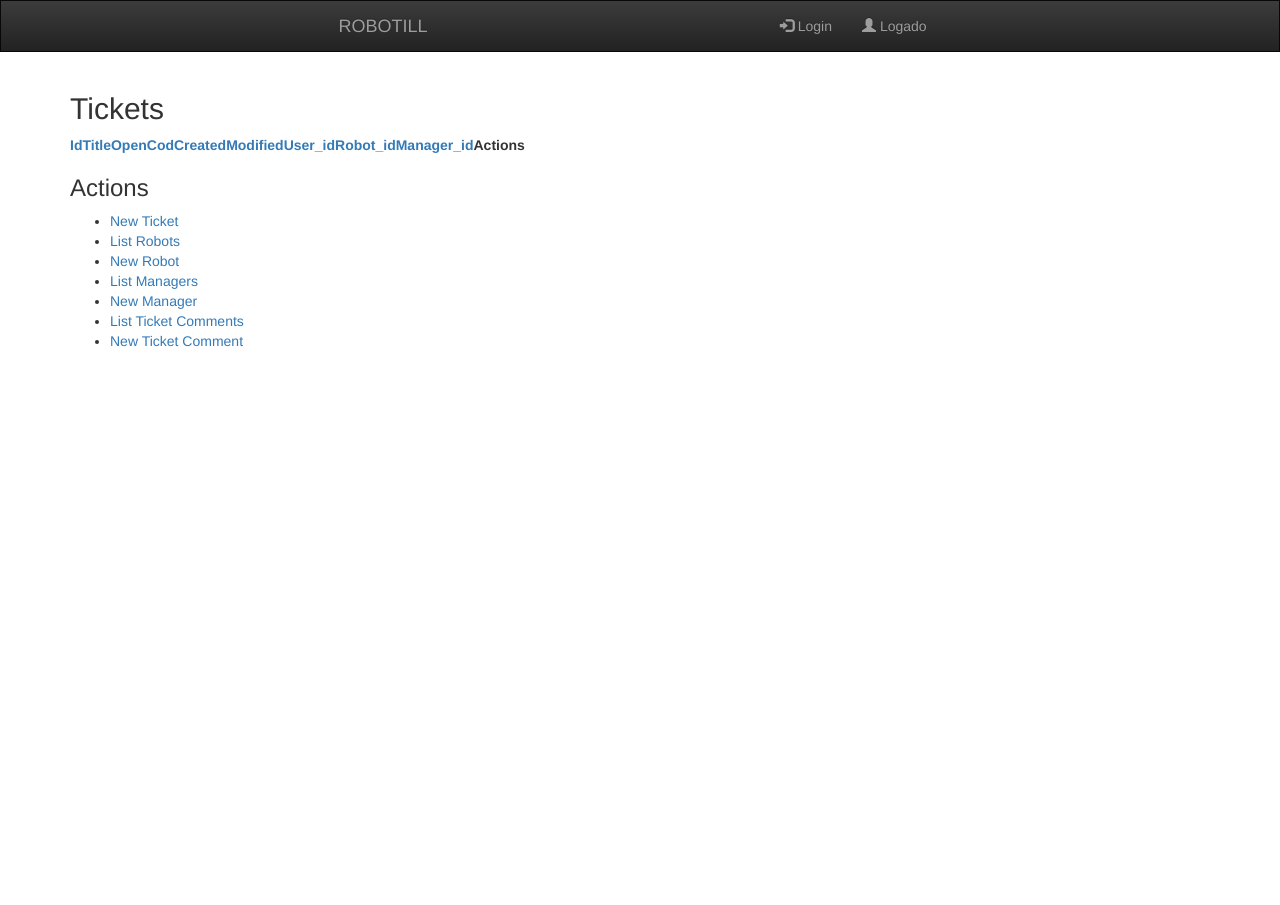
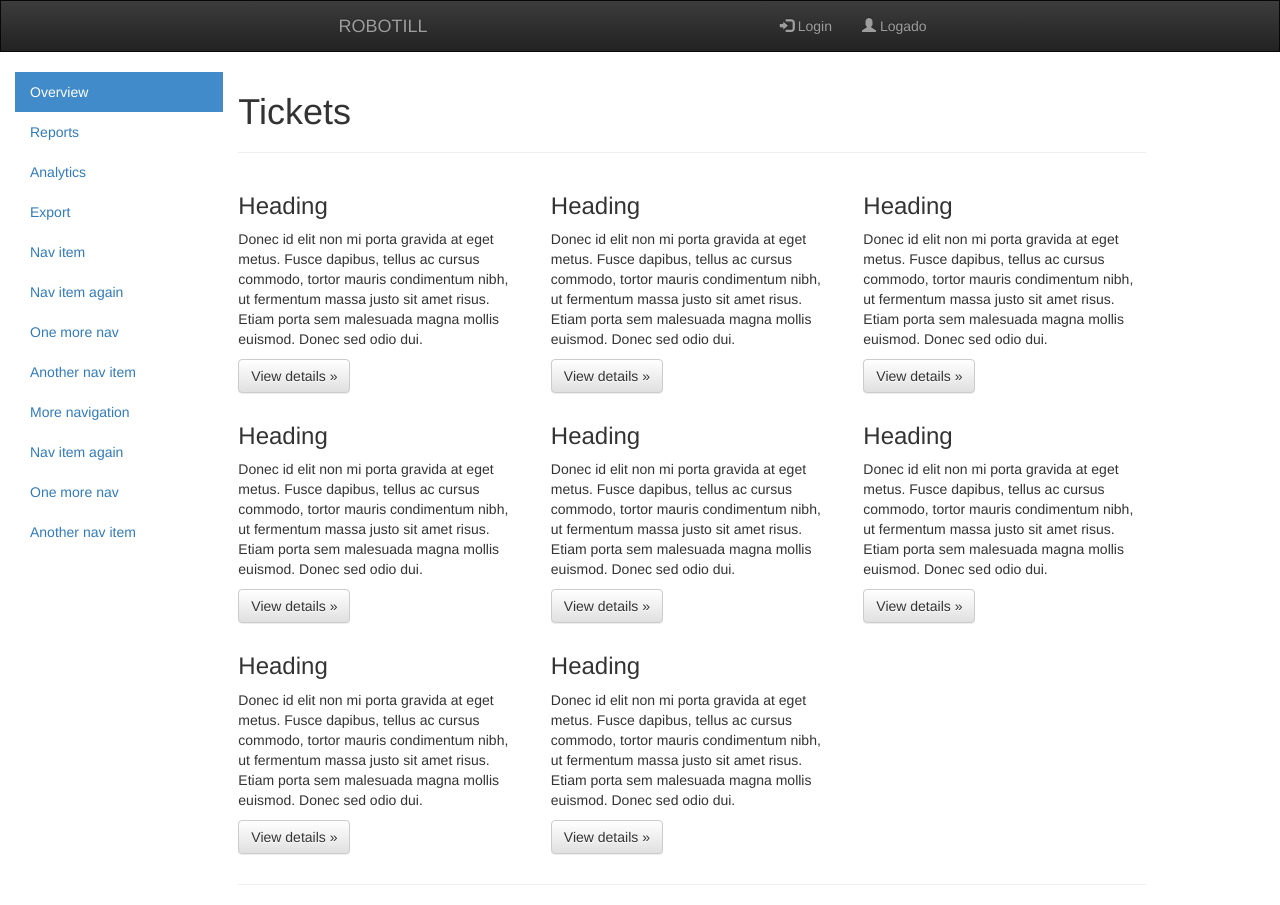
Before and after one commit to thailsonbezerra/robotill, a CakePHP app: the page made by app/View/Tickets/index.ctp in a window 1280 px wide. Before the commit the page ends 347 px from the top, so only its background shows below. Run offline with PHP 8.4 and a stand-in for CakePHP, Linux system fonts and the light colour scheme; the template is opened without the code that fills it, so the values that code supplies are empty; some libraries are stand-ins or nearby versions.

Commit message:
style: pagina de tickets estilizada.

```diff
--- a/app/View/Layouts/default.ctp
+++ b/app/View/Layouts/default.ctp
@@ -11,6 +11,19 @@
 
 <body>
 
+	<style>
+		.nav-sidebar>.active>a {
+			color: #fff;
+			background-color: #428bca;
+		}
+
+		.nav-sidebar>li>a:hover{
+			color: #000 ;
+		}
+
+
+	</style>
+
 	<nav class="navbar navbar-inverse" style="border-radius: 0">
 		<div class="container-fluid" style="display: flex; justify-content: space-between">
 			<div class="navbar-header">
@@ -23,14 +36,38 @@
 		</div>
 	</nav>
 
-	<div class="container">
+	<div class="container-fluid">
+		<div class="col-sm-3 col-md-2 sidebar" style="padding: 0;">
+			<ul class="nav nav-sidebar">
+				<li class="active"><a href="#">Overview <span class="sr-only">(current)</span></a></li>
+				<li><a href="#">Reports</a></li>
+				<li><a href="#">Analytics</a></li>
+				<li><a href="#">Export</a></li>
+			</ul>
+			<ul class="nav nav-sidebar">
+				<li><a href="">Nav item</a></li>
+				<li><a href="">Nav item again</a></li>
+				<li><a href="">One more nav</a></li>
+				<li><a href="">Another nav item</a></li>
+				<li><a href="">More navigation</a></li>
+			</ul>
+			<ul class="nav nav-sidebar">
+				<li><a href="">Nav item again</a></li>
+				<li><a href="">One more nav</a></li>
+				<li><a href="">Another nav item</a></li>
+			</ul>
+		</div>
+
+		<div class="col-md-9">
 			<div id="content">
 
 				<?php echo $this->Flash->render(); ?>
 
 				<?php echo $this->fetch('content'); ?>
+
 			</div>
 		</div>
+
 
 
 
--- a/app/View/Layouts/login.ctp
+++ b/app/View/Layouts/login.ctp
@@ -57,7 +57,7 @@
         }
 
         button {
-            background-color: #212121;
+            background-color: #428bca;
             color: #fff;
         }
     </style>
--- a/app/View/Tickets/index.ctp
+++ b/app/View/Tickets/index.ctp
@@ -1,68 +1,49 @@
 <div class="tickets index">
-	<h2><?php echo __('Tickets'); ?></h2>
-	<table cellpadding="0" cellspacing="0">
-	<thead>
-	<tr>
-			<th><?php echo $this->Paginator->sort('id'); ?></th>
-			<th><?php echo $this->Paginator->sort('title'); ?></th>
-			<th><?php echo $this->Paginator->sort('open'); ?></th>
-			<th><?php echo $this->Paginator->sort('cod'); ?></th>
-			<th><?php echo $this->Paginator->sort('created'); ?></th>
-			<th><?php echo $this->Paginator->sort('modified'); ?></th>
-			<th><?php echo $this->Paginator->sort('user_id'); ?></th>
-			<th><?php echo $this->Paginator->sort('robot_id'); ?></th>
-			<th><?php echo $this->Paginator->sort('manager_id'); ?></th>
-			<th class="actions"><?php echo __('Actions'); ?></th>
-	</tr>
-	</thead>
-	<tbody>
-	<?php foreach ($tickets as $ticket): ?>
-	<tr>
-		<td><?php echo h($ticket['Ticket']['id']); ?>&nbsp;</td>
-		<td><?php echo h($ticket['Ticket']['title']); ?>&nbsp;</td>
-		<td><?php echo h($ticket['Ticket']['open']); ?>&nbsp;</td>
-		<td><?php echo h($ticket['Ticket']['cod']); ?>&nbsp;</td>
-		<td><?php echo h($ticket['Ticket']['created']); ?>&nbsp;</td>
-		<td><?php echo h($ticket['Ticket']['modified']); ?>&nbsp;</td>
-		<td><?php echo h($ticket['Ticket']['user_id']); ?>&nbsp;</td>
-		<td>
-			<?php echo $this->Html->link($ticket['Robot']['id'], array('controller' => 'robots', 'action' => 'view', $ticket['Robot']['id'])); ?>
-		</td>
-		<td>
-			<?php echo $this->Html->link($ticket['Manager']['name'], array('controller' => 'managers', 'action' => 'view', $ticket['Manager']['id'])); ?>
-		</td>
-		<td class="actions">
-			<?php echo $this->Html->link(__('View'), array('action' => 'view', $ticket['Ticket']['id'])); ?>
-			<?php echo $this->Html->link(__('Edit'), array('action' => 'edit', $ticket['Ticket']['id'])); ?>
-			<?php echo $this->Form->postLink(__('Delete'), array('action' => 'delete', $ticket['Ticket']['id']), array('confirm' => __('Are you sure you want to delete # %s?', $ticket['Ticket']['id']))); ?>
-		</td>
-	</tr>
-<?php endforeach; ?>
-	</tbody>
-	</table>
-	<p>
-	<?php
-	echo $this->Paginator->counter(array(
-		'format' => __('Page {:page} of {:pages}, showing {:current} records out of {:count} total, starting on record {:start}, ending on {:end}')
-	));
-	?>	</p>
-	<div class="paging">
-	<?php
-		echo $this->Paginator->prev('< ' . __('previous'), array(), null, array('class' => 'prev disabled'));
-		echo $this->Paginator->numbers(array('separator' => ''));
-		echo $this->Paginator->next(__('next') . ' >', array(), null, array('class' => 'next disabled'));
-	?>
-	</div>
+	<h1><?php echo __('Tickets'); ?></h1>
+	<hr>
+	<!-- Example row of columns -->
+	<div class="row">
+		<div class="col-6 col-sm-6 col-lg-4">
+			<h3>Heading</h3>
+			<p>Donec id elit non mi porta gravida at eget metus. Fusce dapibus, tellus ac cursus commodo, tortor mauris condimentum nibh, ut fermentum massa justo sit amet risus. Etiam porta sem malesuada magna mollis euismod. Donec sed odio dui. </p>
+			<p><a class="btn btn-default" href="#" role="button">View details &raquo;</a></p>
+		</div><!--/span-->
+		<div class="col-6 col-sm-6 col-lg-4">
+			<h3>Heading</h3>
+			<p>Donec id elit non mi porta gravida at eget metus. Fusce dapibus, tellus ac cursus commodo, tortor mauris condimentum nibh, ut fermentum massa justo sit amet risus. Etiam porta sem malesuada magna mollis euismod. Donec sed odio dui. </p>
+			<p><a class="btn btn-default" href="#" role="button">View details &raquo;</a></p>
+		</div><!--/span-->
+		<div class="col-6 col-sm-6 col-lg-4">
+			<h3>Heading</h3>
+			<p>Donec id elit non mi porta gravida at eget metus. Fusce dapibus, tellus ac cursus commodo, tortor mauris condimentum nibh, ut fermentum massa justo sit amet risus. Etiam porta sem malesuada magna mollis euismod. Donec sed odio dui. </p>
+			<p><a class="btn btn-default" href="#" role="button">View details &raquo;</a></p>
+		</div><!--/span-->
+		<div class="col-6 col-sm-6 col-lg-4">
+			<h3>Heading</h3>
+			<p>Donec id elit non mi porta gravida at eget metus. Fusce dapibus, tellus ac cursus commodo, tortor mauris condimentum nibh, ut fermentum massa justo sit amet risus. Etiam porta sem malesuada magna mollis euismod. Donec sed odio dui. </p>
+			<p><a class="btn btn-default" href="#" role="button">View details &raquo;</a></p>
+		</div><!--/span-->
+		<div class="col-6 col-sm-6 col-lg-4">
+			<h3>Heading</h3>
+			<p>Donec id elit non mi porta gravida at eget metus. Fusce dapibus, tellus ac cursus commodo, tortor mauris condimentum nibh, ut fermentum massa justo sit amet risus. Etiam porta sem malesuada magna mollis euismod. Donec sed odio dui. </p>
+			<p><a class="btn btn-default" href="#" role="button">View details &raquo;</a></p>
+		</div><!--/span-->
+		<div class="col-6 col-sm-6 col-lg-4">
+			<h3>Heading</h3>
+			<p>Donec id elit non mi porta gravida at eget metus. Fusce dapibus, tellus ac cursus commodo, tortor mauris condimentum nibh, ut fermentum massa justo sit amet risus. Etiam porta sem malesuada magna mollis euismod. Donec sed odio dui. </p>
+			<p><a class="btn btn-default" href="#" role="button">View details &raquo;</a></p>
+		</div><!--/span-->
+		<div class="col-6 col-sm-6 col-lg-4">
+			<h3>Heading</h3>
+			<p>Donec id elit non mi porta gravida at eget metus. Fusce dapibus, tellus ac cursus commodo, tortor mauris condimentum nibh, ut fermentum massa justo sit amet risus. Etiam porta sem malesuada magna mollis euismod. Donec sed odio dui. </p>
+			<p><a class="btn btn-default" href="#" role="button">View details &raquo;</a></p>
+		</div><!--/span-->
+		<div class="col-6 col-sm-6 col-lg-4">
+			<h3>Heading</h3>
+			<p>Donec id elit non mi porta gravida at eget metus. Fusce dapibus, tellus ac cursus commodo, tortor mauris condimentum nibh, ut fermentum massa justo sit amet risus. Etiam porta sem malesuada magna mollis euismod. Donec sed odio dui. </p>
+			<p><a class="btn btn-default" href="#" role="button">View details &raquo;</a></p>
+		</div><!--/span-->
+	</div><!--/row-->
+
+	<hr>
 </div>
-<div class="actions">
-	<h3><?php echo __('Actions'); ?></h3>
-	<ul>
-		<li><?php echo $this->Html->link(__('New Ticket'), array('action' => 'add')); ?></li>
-		<li><?php echo $this->Html->link(__('List Robots'), array('controller' => 'robots', 'action' => 'index')); ?> </li>
-		<li><?php echo $this->Html->link(__('New Robot'), array('controller' => 'robots', 'action' => 'add')); ?> </li>
-		<li><?php echo $this->Html->link(__('List Managers'), array('controller' => 'managers', 'action' => 'index')); ?> </li>
-		<li><?php echo $this->Html->link(__('New Manager'), array('controller' => 'managers', 'action' => 'add')); ?> </li>
-		<li><?php echo $this->Html->link(__('List Ticket Comments'), array('controller' => 'ticket_comments', 'action' => 'index')); ?> </li>
-		<li><?php echo $this->Html->link(__('New Ticket Comment'), array('controller' => 'ticket_comments', 'action' => 'add')); ?> </li>
-	</ul>
-</div>
```
Also changed, not shown: app/View/Users/login.ctp (+5 -6 lines). Lines whose indentation alone changed are shown as unchanged.
